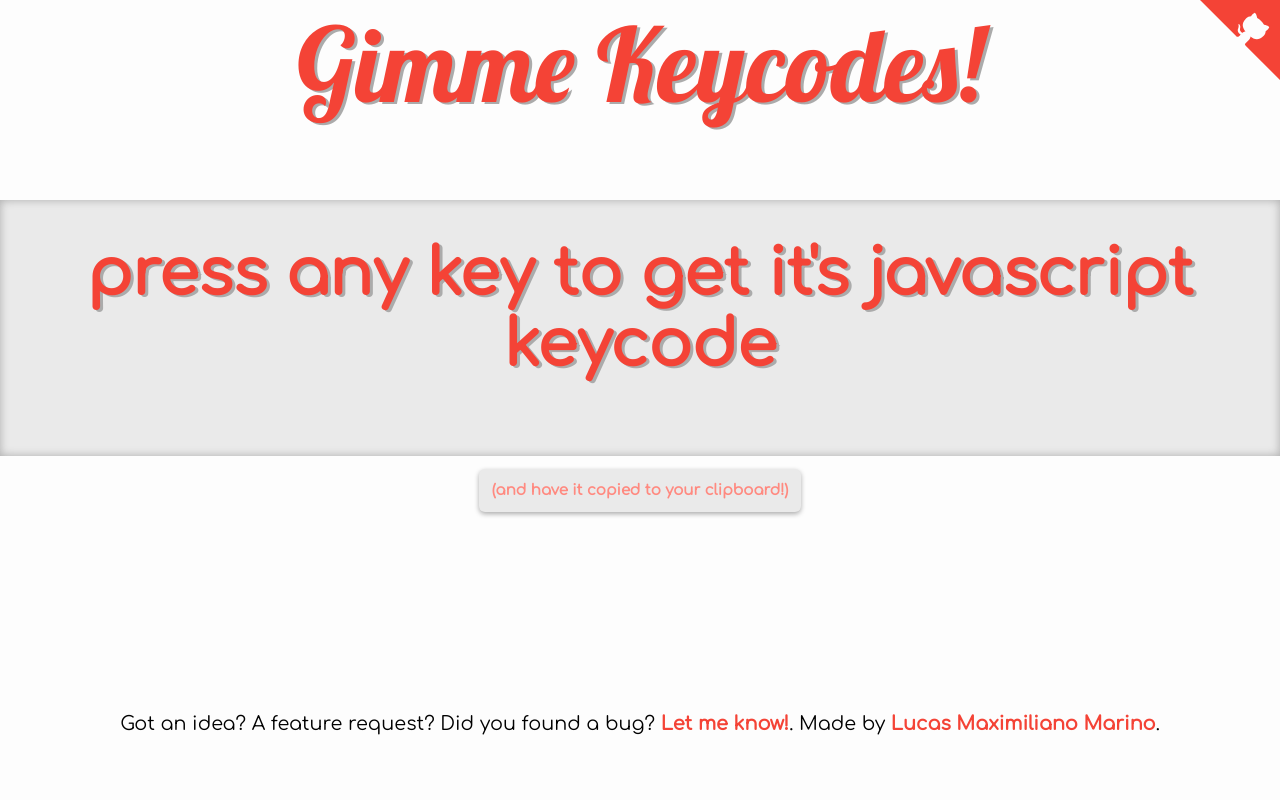
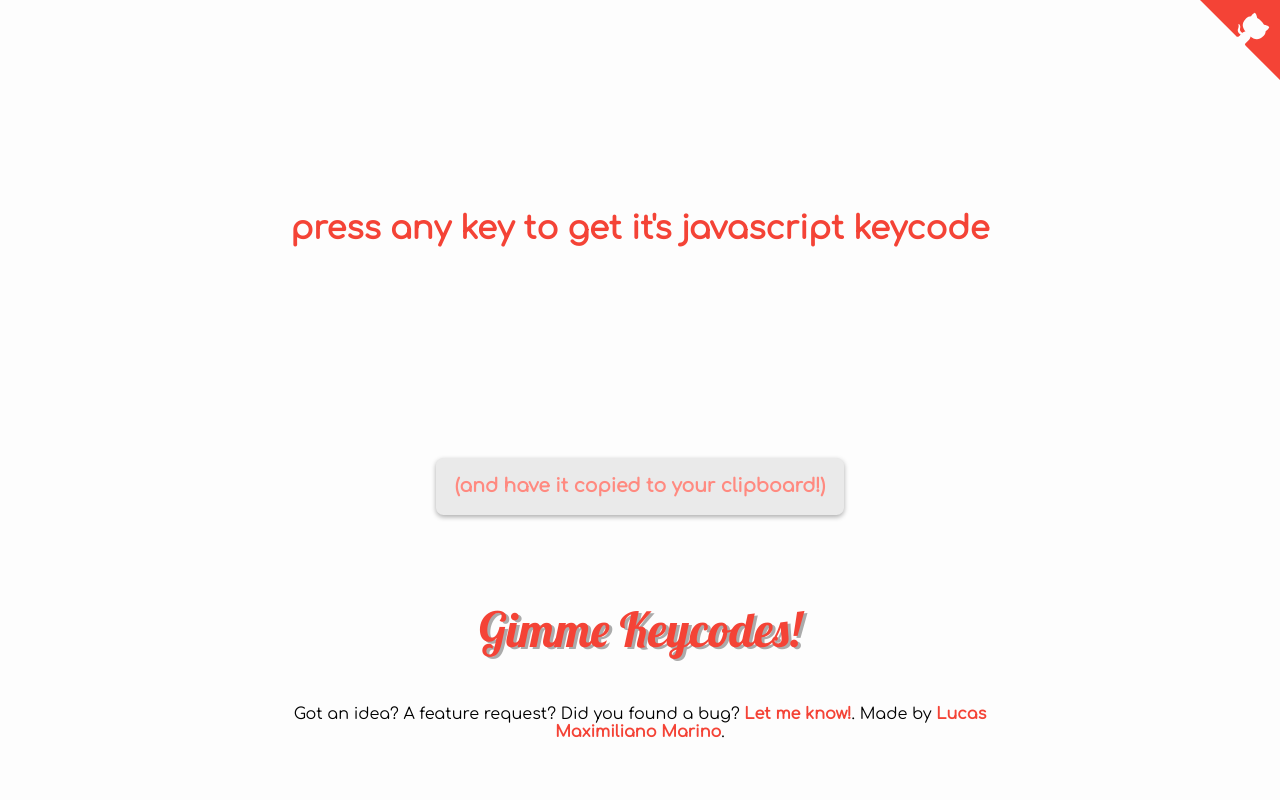
Before and after one commit to elementh/gimme-keycodes, a website: page index.html in a window 1280 px wide. Drawn offline with Linux system fonts and the light colour scheme; files that its build step writes are made by us from their sources.

Commit message:
Finished (I think) with CSS

```diff
--- a/css/style.css
+++ b/css/style.css
@@ -3,28 +3,98 @@
     margin: 0;
     padding: 0;
 }
-body,
-html {
+
+body, html {
+    text-align: center;
+    max-width: 800px;
     margin: auto;
     background-color: #FDFDFD;
     font-family: 'Comfortaa', sans-serif;
+    font-weight: 400;
     height: 100%;
-  width: 100%;
     overflow: hidden;
 }
+
 h3 {
     color: #ff8a80;
 }
 /* =========================================== */
+
+/* ============= WRAPPER+CONTENT ============= */
+.wrapper {
+    height: 100%;
+}
+
+.content {
+    height: 95%;
+}
+/* =========================================== */
+
+/* ============= KEYCODEDISPLAY ============== */
+.display {
+    text-align: center;
+    color: #f44336;
+    width: 100%;
+    height: 60%;
+}
+
+.display h1 {
+    padding: 1em;
+}
+/* =========================================== */
+
+/* =============== KEYBOARDKEY =============== */
+.key {
+    display: inline-block;
+    text-align: center;
+    color: #ff8a80;
+}
+
+.key h3 {
+    padding: 1em;
+    background-color: #EAEAEA;
+    border-radius: 0.4em 0.4em 0.4em 0.4em;
+    box-shadow: 2px 5px 0 #ABABAB;
+    -webkit-box-shadow: 0 2px 5px 0 #ABABAB;
+    -moz-box-shadow: 0 2px 5px 0 #ABABAB;
+    -o-box-shadow: 0 2px 5px 0 #ABABAB;
+
+}
+/* =========================================== */
+/* ================== TITLE ================== */
+.title {
+    padding: 0;
+    text-align: center;
+    font-family: 'Lobster';
+    font-weight: 400;
+    margin-bottom: 1.5rem;
+    font-size: 3rem;
+    color: #f44336;
+    transition: text-shadow 2s;
+    text-shadow: 3px 2px 0 #ABABAB;
+}
+/* =========================================== */
+
+/* ================== ABOUT ================== */
+
+.about {}
+
+.about p {}
+
+
+/* =========================================== */
+
 /* ================== LINKS ================== */
 a {
     color: #f44336;
     text-decoration: none;
 }
+
 a:hover {
     text-decoration: underline;
 }
 /* =========================================== */
+
 /* ============= FORK ME ON GITHUB =========== */
 .octicon {
     color: #FDFDFD;
@@ -33,172 +103,29 @@ a:hover {
     border: 0;
     right: 0;
 }
+
 .github-corner:hover .octo-arm {
     animation: octocat-wave 560ms ease-in-out;
 }
+
 @keyframes octocat-wave {
-  0%,
-  100% {
+    0%, 100% {
         transform: rotate(0);
     }
-
-  20%,
-  60% {
+    20%, 60% {
         transform: rotate(-25deg);
     }
-
-  40%,
-  80% {
+    40%, 80% {
         transform: rotate(10deg);
     }
 }
+
 @media (max-width:500px) {
     .github-corner:hover .octo-arm {
         animation: none;
     }
-
     .github-corner .octo-arm {
         animation: octocat-wave 560ms ease-in-out;
     }
 }
 /* =========================================== */
-/* ============= WRAPPER+CONTENT ============= */
-.wrapper {
-  text-align: center;
-  display: table;
-  height: 100%;
-  width: 100%;
-  margin: 0 auto;
-}
-.content {
-  display: table-row;
-  vertical-align: middle;
-}
-/* =========================================== */
-/* ================== TITLE ================== */
-.title {
-  vertical-align: top;
-  font-size: 10vw;
-  font-family: 'Lobster';
-  margin-bottom: 1vw;
-  text-align: center;
-  display: table-row;
-  vertical-align: top;
-  color: #f44336;
-  transition: text-shadow 2s;
-  text-shadow: 3px 2px 0 #ABABAB;
-}
-/* =========================================== */
-/* =================== TIP =================== */
-.tip {
-  margin-top: 2vw;
-  font-size: 4vw;
-  text-align: center;
-  display: inline-block;
-  color: #ff8a80;
-}
-.tip h3 {
-  padding: 1vw;
-  background-color: #EAEAEA;
-  border-radius: 0.4em 0.4em 0.4em 0.4em;
-  box-shadow: 2px 5px 0 #ABABAB;
-  -webkit-box-shadow: 0 2px 5px 0 #ABABAB;
-  -moz-box-shadow: 0 2px 5px 0 #ABABAB;
-  -o-box-shadow: 0 2px 5px 0 #ABABAB;
-}
-/* =========================================== */
-/* ================ QUICKGUIDE =============== */
-.quickguide {
-  height: 20vw;
-  text-align: center;
-  display: inline-block;
-  color: #f44336;
-  width: 100%;
-  background-color: #EAEAEA;
-  box-shadow: inset 0 0 10px 0 #ABABAB;
-  -webkit-box-shadow: inset 0 0 10px 0 #ABABAB;
-  -moz-box-shadow: inset 0 0 10px 0 #ABABAB;
-  -o-box-shadow: inset 0 0 10px 0 #ABABAB;
-}
-.quickguide h1 {
-  font-size: 5vw;
-  text-shadow: 3px 2px 0 #ABABAB;
-  padding: 3vw;
-}
-/* =========================================== */
-/* ============= KEYCODEDISPLAY ============== */
-.keycodeDisplay {
-  height: 20vw;
-  text-align: center;
-  display: none;
-  color: #f44336;
-  width: 100%;
-  background-color: #EAEAEA;
-  box-shadow: inset 0 0 10px 0 #ABABAB;
-  -webkit-box-shadow: inset 0 0 10px 0 #ABABAB;
-  -moz-box-shadow: inset 0 0 10px 0 #ABABAB;
-  -o-box-shadow: inset 0 0 10px 0 #ABABAB;
-}
-.keycodeDisplay h1 {
-  font-size: 15vw;
-  padding: 1vw;
-}
-/* =========================================== */
-/* =============== KEYBOARDKEY =============== */
-.keyboardKey {
-  margin-top: 2vw;
-  font-size: 4vw;
-  text-align: center;
-  display: none;
-  color: #ff8a80;
-}
-.keyboardKey h3 {
-  padding: 1vw;
-  background-color: #EAEAEA;
-  border-radius: 0.4em 0.4em 0.4em 0.4em;
-  box-shadow: 2px 5px 0 #ABABAB;
-  -webkit-box-shadow: 0 2px 5px 0 #ABABAB;
-  -moz-box-shadow: 0 2px 5px 0 #ABABAB;
-  -o-box-shadow: 0 2px 5px 0 #ABABAB;
-}
-/* =========================================== */
-/* ================ KEYCODENUM =============== */
-.keycodeNum {
-  text-shadow: 4px 3px 0 #ABABAB;
-}
-/* =========================================== */
-/* ================== ABOUT ================== */
-.about {
-  display: table-row;
-  font-size: 3vw;
-  vertical-align: bottom;
-}
-.about p {
-  margin: 2vw;
-}
-/* =========================================== */
-
-/* =========================================== */
-/* ========== min-aspect-ratio: 8/5 ========== */
-/* =========================================== */
-@media screen and (min-aspect-ratio: 8/5) {
-  /*//TITLE//*/
-  .title{
-    font-size: 8vw;
-  }
-  /*//KEYBOARDKEY//*/
-  .keyboardKey {
-    margin-top: 1vw;
-    font-size: 1vw;
-  }
-  /*//TIP//*/
-  .tip {
-    margin-top: 1vw;
-    font-size: 1vw;
-  }
-  /*//ABOUT//*/
-  .about {
-    font-size: 1.5vw;
-  }
-}
-/* =========================================== */
--- a/index.html
+++ b/index.html
@@ -1,5 +1,6 @@
 <!DOCTYPE html>
 <html>
+
 <head>
     <meta charset="utf-8">
     <meta http-equiv="X-UA-Compatible" content="IE=edge">
@@ -11,8 +12,9 @@
     <meta name="theme-color" content="#f44336">
     <link href='https://fonts.googleapis.com/css?family=Comfortaa' rel='stylesheet' type='text/css'>
     <link href='https://fonts.googleapis.com/css?family=Lobster' rel='stylesheet' type='text/css'>
-    <link href="style.css" rel="stylesheet">
+    <link href="css/style.css" rel="stylesheet">
 </head>
+
 <body>
     <a href="https://github.com/elementh/" class="github-corner">
         <svg class="octicon" width="80" height="80" viewBox="0 0 250 250" style="fill:#f44336;">
@@ -29,48 +31,38 @@
       </svg>
     </a>
     <div class="wrapper">
-      <div class="title">
+        <table class="content">
+            <tr>
+                <td class="display">
+                    <h1>press any key to get it's javascript keycode</h1>
+                </td>
+            </tr>
+            <tr>
+                <td class="key">
+                    <h3>(and have it copied to your clipboard!)</h3>
+                </td>
+            </tr>
+            <tr>
+                <td class="title">
                     <p>Gimme Keycodes!</p>
-      </div>
-      <div class="content">
-        <div class="quickguide">
-          <h1>press any key to get it's javascript keycode</h1>
-        </div>
-        <div class="tip">
-          <h3>(and have it copied to your clipboard!)</h3>
-        </div>
-        <div>
-          <input class="hidden" type="text" style="position: absolute; left: -9999px; width: 1px; height: 1px;" tabindex="-1"/>
-          <input class="dummy" type="text" style="position: absolute; left: -9999px; width: 1px; height: 1px;" tabindex="-1"/>
-        </div>
-        <div class="keycodeDisplay"></div>
-        <div class="keyboardKey"></div>
-      </div>
-      <div class="about">
+                </td>
+            </tr>
+            <tr>
+                <td class="about">
                     <p>
                         Got an idea? A feature request? Did you found a bug?
                         <a style="font-weight: bold;" href="https://github.com/elementh/gimme-keycodes/issues/new?&body=Don%27t%20forget%20to%20add%20a%20descriptive%20title!">Let me know!</a>. Made by
                         <a style="font-weight: bold;" href="http://lucasmarino.me">Lucas Maximiliano Marino</a>.
                     </p>
+                </td>
+            </tr>
+        </table>
+        <div>
+            <input class="hidden" type="text" style="position: absolute; left: -9999px; width: 1px; height: 1px;" tabindex="-1" />
+            <input class="dummy" type="text" style="position: absolute; left: -9999px; width: 1px; height: 1px;" tabindex="-1" />
         </div>
     </div>
-    <script>
-      (function (i, s, o, g, r, a, m) {
-        i['GoogleAnalyticsObject'] = r;
-        i[r] = i[r] || function () {
-          (i[r].q = i[r].q || []).push(arguments)
-        },
-        i[r].l = 1 * new Date();
-        a = s.createElement(o),
-        m = s.getElementsByTagName(o)[0];
-        a.async = 1;
-        a.src = g;
-        m.parentNode.insertBefore(a, m)
-      })(window, document, 'script', 'https://www.google-analytics.com/analytics.js', 'ga');
+    <script src="js/bundle.js"></script>
+</body>
 
-      ga('create', 'UA-76519324-1', 'auto');
-      ga('send', 'pageview');
-    </script>
-    <script src="main.js"></script>
-  </body>
 </html>
```
Lines whose indentation alone changed are shown as unchanged.
